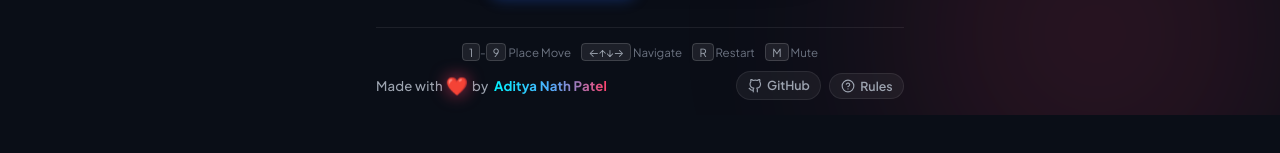
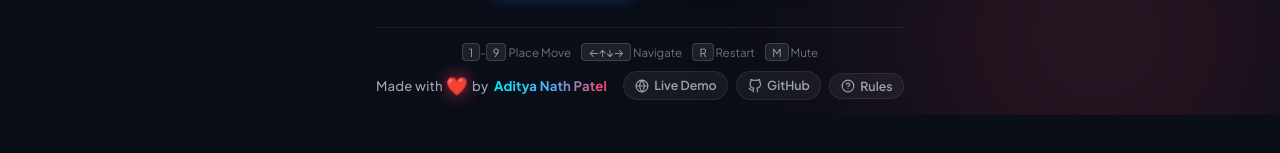
Before and after one commit to adityanathpatel/Tic-Toc-Toe, a React (Vite) app: page / in a window 1280 px wide. Shown: the part 685-838 px from the top of the page. Built offline with nearby package versions, Linux system fonts and the light colour scheme.

Commit message:
docs: add Netlify deployed live demo link to README, package.json, index.html, footer, and configure netlify.toml

```diff
--- a/index.html
+++ b/index.html
@@ -8,13 +8,14 @@
   <meta name="theme-color" content="#0a0e17">
   <meta name="apple-mobile-web-app-capable" content="yes">
   <meta name="apple-mobile-web-app-status-bar-style" content="black-translucent">
+  <link rel="canonical" href="https://tic-tac-toe-by-aadi.netlify.app/">
   <title>Tic-Tac-Toe Master | Unbeatable React AI &amp; Local PvP</title>
 
   <!-- Open Graph / Facebook -->
   <meta property="og:type" content="website">
-  <meta property="og:url" content="https://github.com/adityanathpatel/Tic-Toc-Toe">
+  <meta property="og:url" content="https://tic-tac-toe-by-aadi.netlify.app/">
   <meta property="og:title" content="Tic-Tac-Toe Master | Unbeatable React AI & Local PvP">
-  <meta property="og:description" content="Play Tic-Tac-Toe against an unbeatable Minimax AI or challenge a friend in local PvP. Built with React 19, Vite, and synthesized sound effects.">
+  <meta property="og:description" content="Play Tic-Tac-Toe against an unbeatable Minimax AI, challenge a friend online via 6-digit room code, or play local PvP. Built with React 19, Vite, and synthesized sound effects.">
 
   <!-- Twitter Card -->
   <meta name="twitter:card" content="summary">
--- a/package.json
+++ b/package.json
@@ -5,7 +5,7 @@
   "description": "An unbeatable cyber-styled Tic-Tac-Toe web application powered by React 19, Minimax AI with Alpha-Beta pruning, and synthesized Web Audio API sound.",
   "author": "Aditya Nath Patel (https://github.com/adityanathpatel)",
   "license": "MIT",
-  "homepage": "https://github.com/adityanathpatel/Tic-Toc-Toe",
+  "homepage": "https://tic-tac-toe-by-aadi.netlify.app/",
   "repository": {
     "type": "git",
     "url": "https://github.com/adityanathpatel/Tic-Toc-Toe.git"
--- a/src/components/Footer.jsx
+++ b/src/components/Footer.jsx
@@ -30,6 +30,21 @@ export default function Footer({ onOpenHelp }) {
 
         <div className="footer-links">
           <a
+            href="https://tic-tac-toe-by-aadi.netlify.app/"
+            target="_blank"
+            rel="noopener noreferrer"
+            className="footer-link-pill"
+            title="Open Live App on Netlify"
+          >
+            <svg className="footer-icon" viewBox="0 0 24 24" fill="none" stroke="currentColor" strokeWidth="2" strokeLinecap="round" strokeLinejoin="round">
+              <circle cx="12" cy="12" r="10"></circle>
+              <line x1="2" y1="12" x2="22" y2="12"></line>
+              <path d="M12 2a15.3 15.3 0 0 1 4 10 15.3 15.3 0 0 1-4 10 15.3 15.3 0 0 1-4-10 15.3 15.3 0 0 1 4-10z"></path>
+            </svg>
+            <span>Live Demo</span>
+          </a>
+
+          <a
             href="https://github.com/adityanathpatel/Tic-Toc-Toe"
             target="_blank"
             rel="noopener noreferrer"
```
Also changed, not shown: 2 other files (tests, documents, lock files or other folders).
